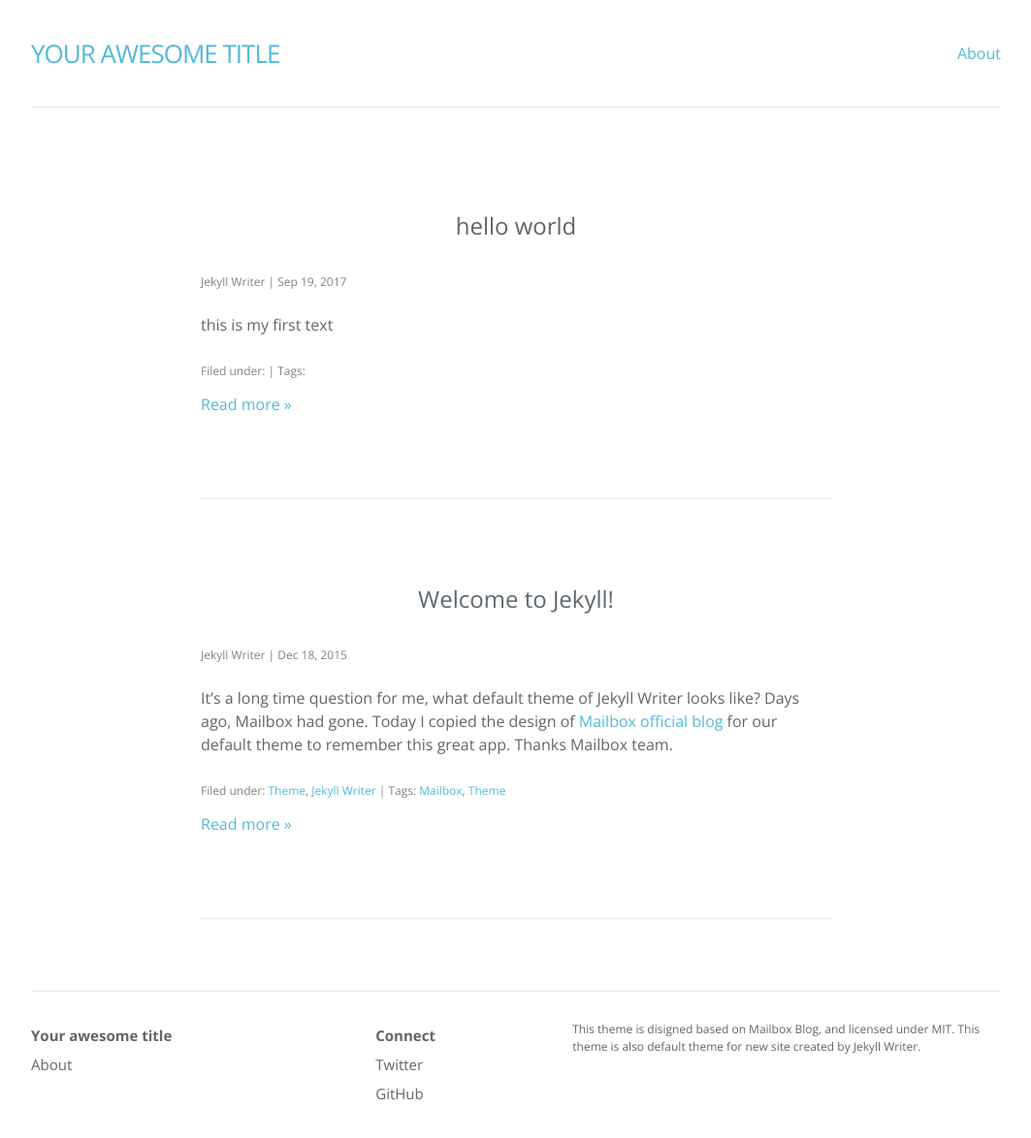
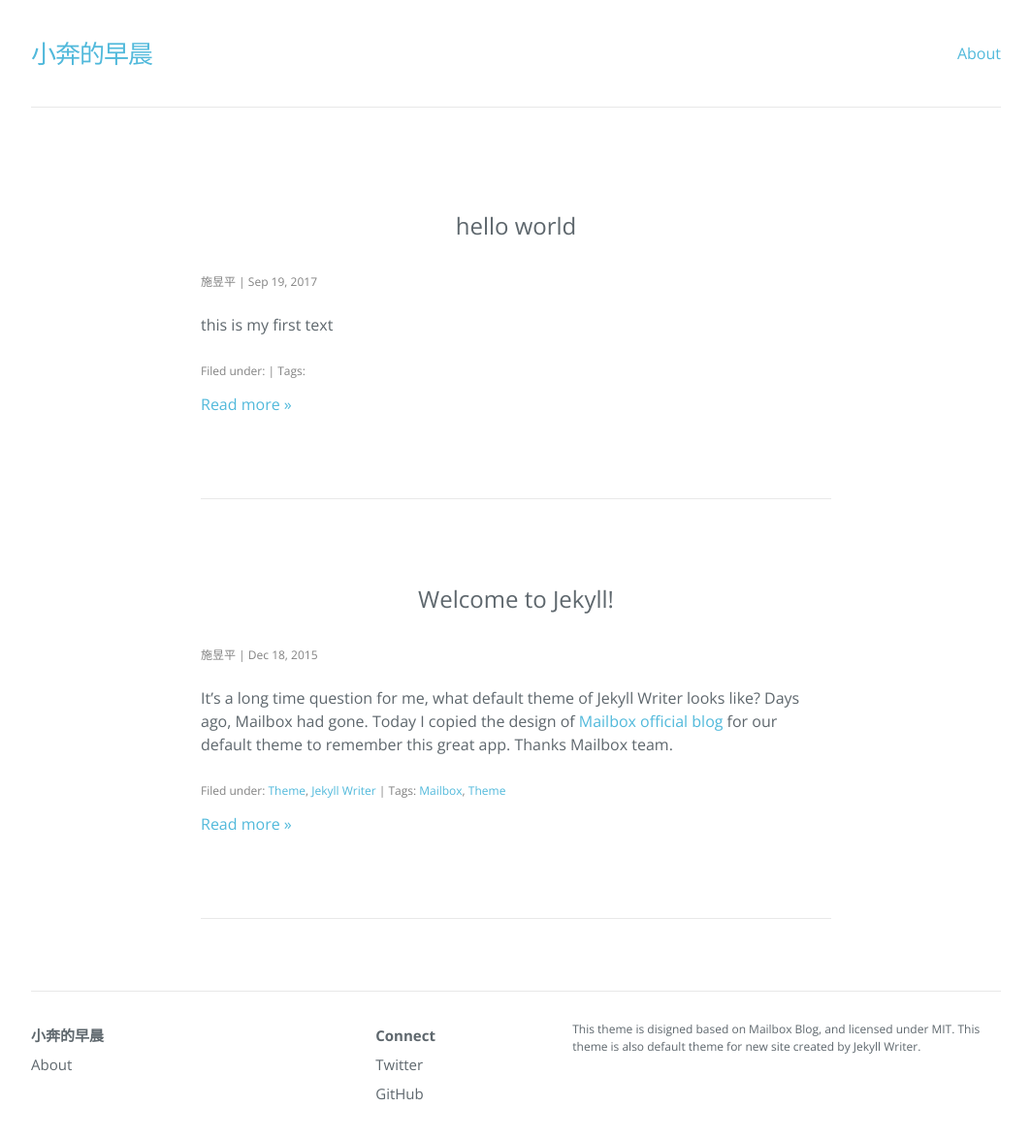
Before and after one commit to shiyup/blog, a Jekyll site: the page built from index.html, in a window 1280 px wide and 1211 px high. Shown: the top 1174 px of the window at 97% size, without its empty margins (108-1171 px from the left). Built offline with Jekyll 4.4.1, drawn with Linux system fonts in a browser that asks for light colours; nearby versions of some CDN libraries; the list of posts is cut into pages by our own code.

Commit message:
Update Configuration

```diff
--- a/_config.yml
+++ b/_config.yml
@@ -1,21 +1,15 @@
-# Welcome to Jekyll!
-#
-# This config file is meant for settings that affect your whole blog, values
-# which you are expected to set up once and rarely need to edit after that.
-# For technical reasons, this file is *NOT* reloaded automatically when you use
-# 'jekyll serve'. If you change this file, please restart the server process.
-
-# Site settings
-title: Your awesome title
-author: Jekyll Writer
-description: > # this means to ignore newlines until "baseurl:"
-  This theme is disigned based on Mailbox Blog, and licensed under MIT.
-  This theme is also default theme for new site created by Jekyll Writer.
-permalink: /:year/:month/:day/:title/
+# Created by Jekyll Writer
+title: 小奔的早晨
+author: 施昱平
+description: >
+  This theme is disigned based on Mailbox Blog, and licensed under MIT. This
+  theme is also default theme for new site created by Jekyll Writer.
+permalink: '/:year/:month/:day/:title/'
 paginate: 6
-paginate_path: "/page/:num/"
+paginate_path: '/page/:num/'
 twitter_username: jekyllwriter
-github_username:  jekyllwriter
-gems: [jekyll-paginate]
+github_username: jekyllwriter
+gems:
+  - jekyll-paginate
 markdown: kramdown
-baseurl: "/blog"
+baseurl: /blog
```
